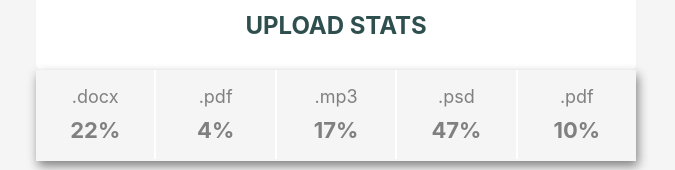
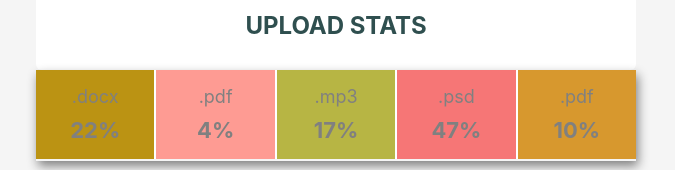
Before and after one commit to teiatan/goit-react-hw-01-components, a React (Create React App) app: page / in a window 1280 px wide. Shown: the part 630-800 px from the top of the page, without its empty margins (304-979 px from the left). Built offline with nearby package versions, Linux system fonts and the light colour scheme.

Commit message:
random bg color

```diff
--- a/src/components/Statistics/statistics.js
+++ b/src/components/Statistics/statistics.js
@@ -1,5 +1,6 @@
 import PropTypes from 'prop-types';
 import css from './statistics.module.css';
+import { getRandomHexColor } from 'utils/getRandomHexColor';
 
 export function Statistics({
     stats,
@@ -8,8 +9,11 @@ export function Statistics({
         <>
             <ul className={css.stats}>
             {stats.map(({ id, label, percentage }) => {
+            const randomBackgroundColor = {
+                backgroundColor: getRandomHexColor(),
+            };
             return (
-                <li className={css.stats__item} key={id}>
+                <li className={css.stats__item} key={id} style={randomBackgroundColor}>
                     <StatisticItems label={label} percentage={percentage} />
                 </li>
             );
--- a/src/utils/getRandomHexColor.js
+++ b/src/utils/getRandomHexColor.js
@@ -1,3 +1,7 @@
 export function getRandomHexColor() {
     return `#${Math.floor(Math.random() * 16777215).toString(16)}`;
   }
+
+export const randomBackgroundColor = {
+  backgroundColor: getRandomHexColor(),
+};
```
